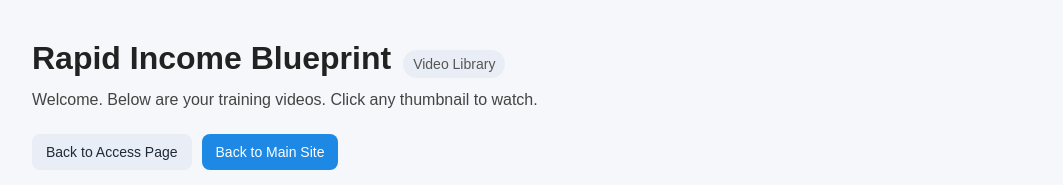
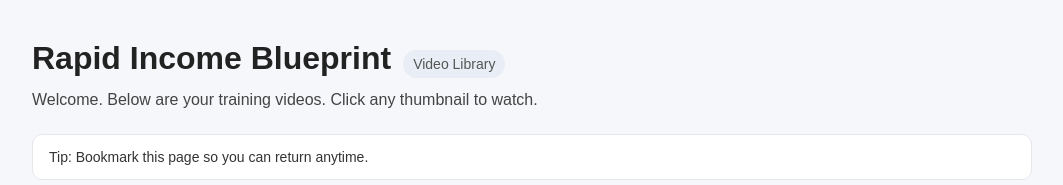
Before and after one commit to ldrpzl3672/rapid-income-blueprint, a plain HTML site: page videos.html in a window 1280 px wide. Shown: the top 185 px of the page, without its empty margins (108-1171 px from the left). Drawn offline with Linux system fonts and the light colour scheme.

Commit message:
Update videos.html

```diff
--- a/videos.html
+++ b/videos.html
@@ -94,26 +94,6 @@
       font-size: 14px;
       line-height: 1.4;
     }
-    .top-actions{
-      display:flex;
-      gap:10px;
-      flex-wrap:wrap;
-      margin-top: 12px;
-      margin-bottom: 14px;
-    }
-    .btn{
-      display:inline-block;
-      background:#1e88e5;
-      color:#fff;
-      padding:10px 14px;
-      border-radius:8px;
-      text-decoration:none;
-      font-size:14px;
-    }
-    .btn.secondary{
-      background:#e9eef6;
-      color:#1f2937;
-    }
     .bottom-note{
       margin-top: 30px;
       background:#ffffff;
@@ -144,11 +124,6 @@
     <p class="sub">
       Welcome. Below are your training videos. Click any thumbnail to watch.
     </p>
-
-    <div class="top-actions">
-      <a class="btn secondary" href="thank-you.html">Back to Access Page</a>
-      <a class="btn" href="https://rapidincomeblueprint.com">Back to Main Site</a>
-    </div>
 
     <div class="notice">
       Tip: Bookmark this page so you can return anytime.
```
